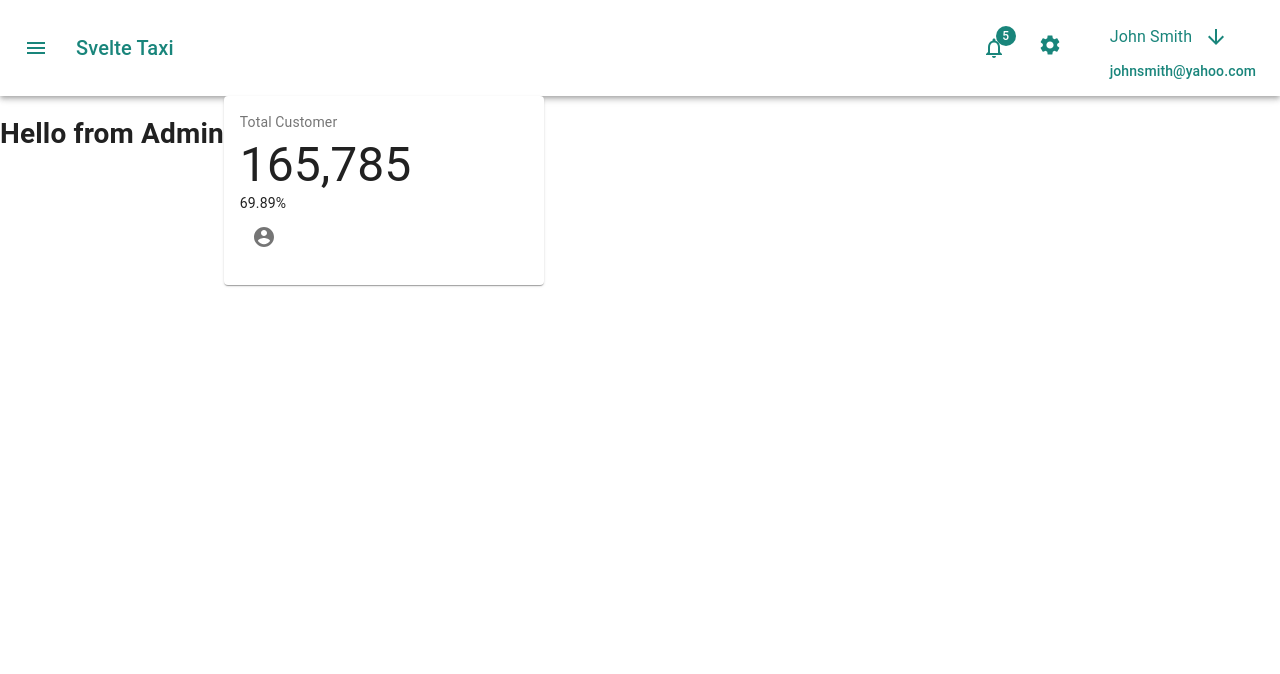
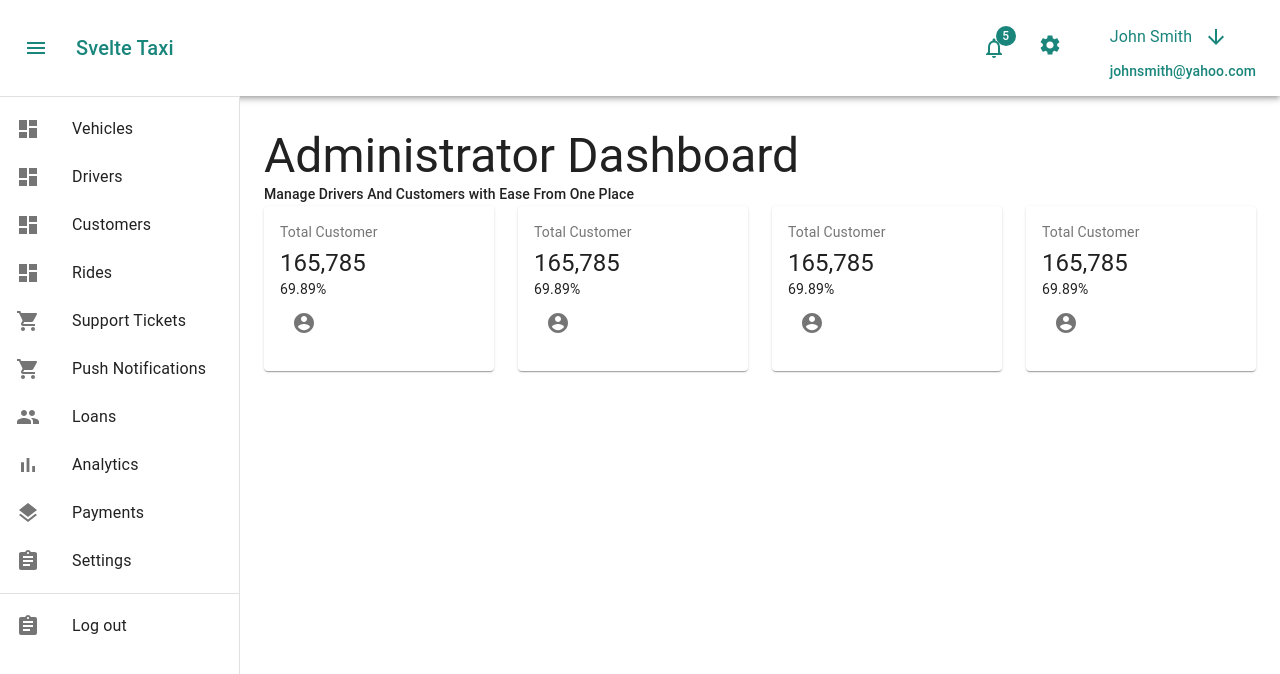
Before and after one commit to walosha/svelte_taxi, a React (Create React App) app: page /dashboard in a window 1280 px wide. Shown: the top 674 px of the page. Built offline with nearby package versions, Linux system fonts and the light colour scheme.

Commit message:
Implemented the drawer and the card component of the dashboard

```diff
--- a/src/components/header/DashBoardInfoCard.jsx
+++ b/src/components/header/DashBoardInfoCard.jsx
@@ -1,6 +1,7 @@
 import React from "react";
 import { makeStyles } from "@material-ui/core/styles";
 import Card from "@material-ui/core/Card";
+import Grid from "@material-ui/core/Grid";
 import CardContent from "@material-ui/core/CardContent";
 import Typography from "@material-ui/core/Typography";
 import { AccountCircleRounded } from "@material-ui/icons";
@@ -8,7 +9,7 @@ import IconButton from "@material-ui/core/IconButton";
 
 const useStyles = makeStyles({
   card: {
-    minWidth: 275
+    minWidth: 150
   },
   title: {
     fontSize: 14
@@ -22,6 +23,7 @@ export default function DashBoardInfoCard() {
   const classes = useStyles();
 
   return (
+    <Grid item xs={12} sm={6} md={3}>
       <Card className={classes.card}>
         <CardContent>
           <Typography
@@ -31,7 +33,7 @@ export default function DashBoardInfoCard() {
           >
             Total Customer
           </Typography>
-        <Typography variant="h3" component="h3">
+          <Typography variant="h5" component="h3">
             165,785
           </Typography>
           <Typography variant="body2" component="p">
@@ -41,6 +43,7 @@ export default function DashBoardInfoCard() {
             <AccountCircleRounded />
           </IconButton>
         </CardContent>
-    </Card>
+      </Card>{" "}
+    </Grid>
   );
 }
--- /dev/null
+++ b/src/components/header/ListItems.js
@@ -0,0 +1,84 @@
+import React from "react";
+import ListItem from "@material-ui/core/ListItem";
+import ListItemIcon from "@material-ui/core/ListItemIcon";
+import ListItemText from "@material-ui/core/ListItemText";
+import DashboardIcon from "@material-ui/icons/Dashboard";
+import ShoppingCartIcon from "@material-ui/icons/ShoppingCart";
+import PeopleIcon from "@material-ui/icons/People";
+import BarChartIcon from "@material-ui/icons/BarChart";
+import LayersIcon from "@material-ui/icons/Layers";
+import AssignmentIcon from "@material-ui/icons/Assignment";
+
+export const mainListItems = (
+  <div>
+    <ListItem button>
+      <ListItemIcon>
+        <DashboardIcon />
+      </ListItemIcon>
+      <ListItemText primary="Vehicles" />
+    </ListItem>
+    <ListItem button>
+      <ListItemIcon>
+        <DashboardIcon />
+      </ListItemIcon>
+      <ListItemText primary="Drivers" />
+    </ListItem>
+    <ListItem button>
+      <ListItemIcon>
+        <DashboardIcon />
+      </ListItemIcon>
+      <ListItemText primary="Customers" />
+    </ListItem>
+    <ListItem button>
+      <ListItemIcon>
+        <DashboardIcon />
+      </ListItemIcon>
+      <ListItemText primary="Rides" />
+    </ListItem>
+    <ListItem button>
+      <ListItemIcon>
+        <ShoppingCartIcon />
+      </ListItemIcon>
+      <ListItemText primary="Support Tickets" />
+    </ListItem>
+    <ListItem button>
+      <ListItemIcon>
+        <ShoppingCartIcon />
+      </ListItemIcon>
+      <ListItemText primary="Push Notifications" />
+    </ListItem>
+    <ListItem button>
+      <ListItemIcon>
+        <PeopleIcon />
+      </ListItemIcon>
+      <ListItemText primary="Loans" />
+    </ListItem>
+    <ListItem button>
+      <ListItemIcon>
+        <BarChartIcon />
+      </ListItemIcon>
+      <ListItemText primary="Analytics" />
+    </ListItem>
+    <ListItem button>
+      <ListItemIcon>
+        <LayersIcon />
+      </ListItemIcon>
+      <ListItemText primary="Payments" />
+    </ListItem>
+    <ListItem button>
+      <ListItemIcon>
+        <AssignmentIcon />
+      </ListItemIcon>
+      <ListItemText primary="Settings" />
+    </ListItem>
+  </div>
+);
+
+export const secondaryListItems = (
+  <ListItem button>
+    <ListItemIcon>
+      <AssignmentIcon />
+    </ListItemIcon>
+    <ListItemText primary="Log out" />
+  </ListItem>
+);
--- a/src/pages/dashBoard.jsx
+++ b/src/pages/dashBoard.jsx
@@ -1,22 +1,76 @@
 import React from "react";
 import { makeStyles } from "@material-ui/core/styles";
 import Grid from "@material-ui/core/Grid";
+import clsx from "clsx";
+import {
+  Typography,
+  Drawer,
+  Divider,
+  List,
+  Container
+} from "@material-ui/core";
 import DashBoardInfoCard from "../components/header/DashBoardInfoCard";
+import {
+  mainListItems,
+  secondaryListItems
+} from "../components/header/ListItems";
+
+const drawerWidth = 240;
 
 const useStyles = makeStyles(theme => ({
   root: {
     display: "flex"
+  },
+  drawerPaper: {
+    position: "relative",
+    whiteSpace: "nowrap",
+    width: drawerWidth,
+    transition: theme.transitions.create("width", {
+      easing: theme.transitions.easing.sharp,
+      duration: theme.transitions.duration.enteringScreen
+    })
+  },
+  content: {
+    flexGrow: 1,
+    height: "100vh",
+    overflow: "auto"
+  },
+  container: {
+    paddingTop: theme.spacing(4),
+    paddingBottom: theme.spacing(4)
   }
 }));
 
 export default function DashBoard() {
   const classes = useStyles();
+
   return (
     <div className={classes.root}>
-      <h1>Hello from Admin</h1>
-      <Grid item xs={12} md={4} lg={3}>
-        <DashBoardInfoCard />
-      </Grid>
+      <Drawer
+        variant="permanent"
+        classes={{
+          paper: clsx(classes.drawerPaper)
+        }}
+      >
+        <Divider />
+        <List>{mainListItems}</List>
+        <Divider />
+        <List>{secondaryListItems}</List>
+      </Drawer>
+      <main className={classes.content}>
+        <Container maxWidth="lg" className={classes.container}>
+          <Typography variant="h3">Administrator Dashboard</Typography>
+          <Typography variant="subtitle2">
+            Manage Drivers And Customers with Ease From One Place
+          </Typography>
+          <Grid container spacing={3}>
+            <DashBoardInfoCard />
+            <DashBoardInfoCard />
+            <DashBoardInfoCard />
+            <DashBoardInfoCard />
+          </Grid>
+        </Container>
+      </main>
     </div>
   );
 }
```
Lines whose indentation alone changed are shown as unchanged.
